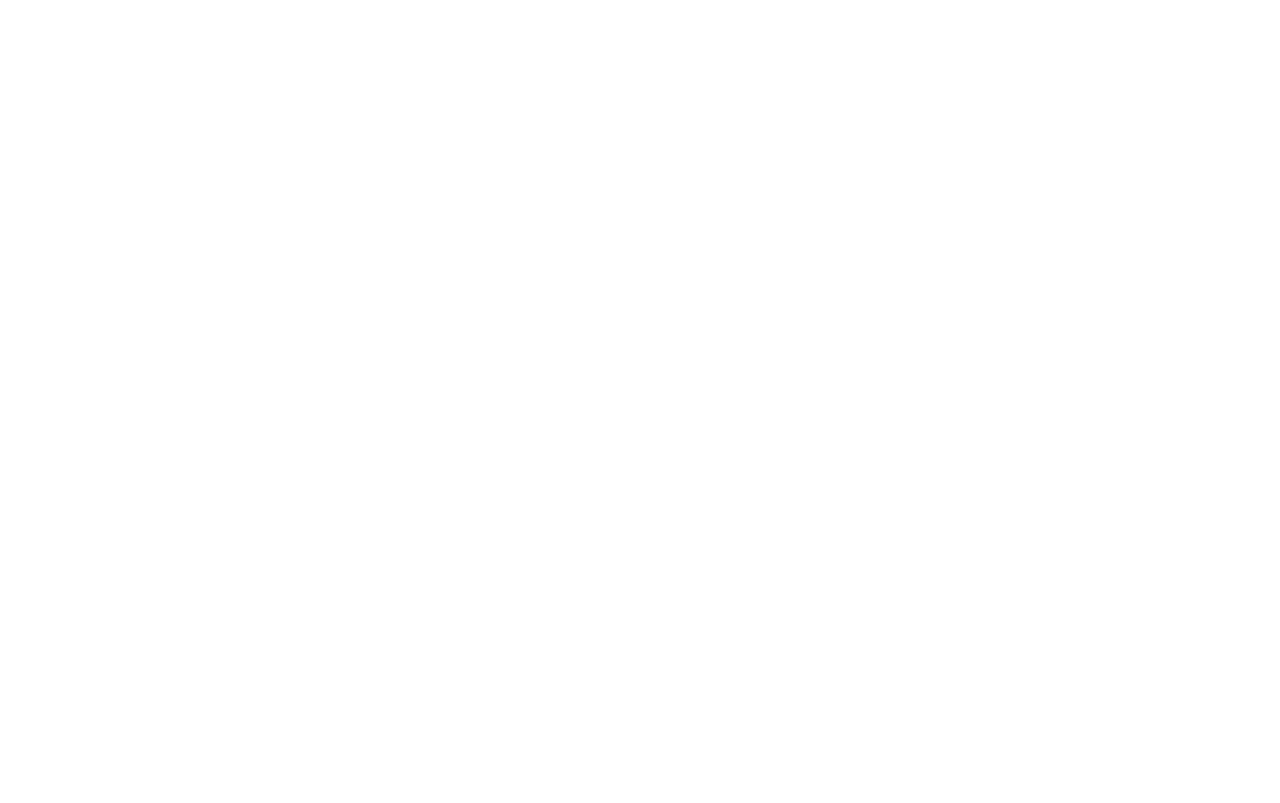
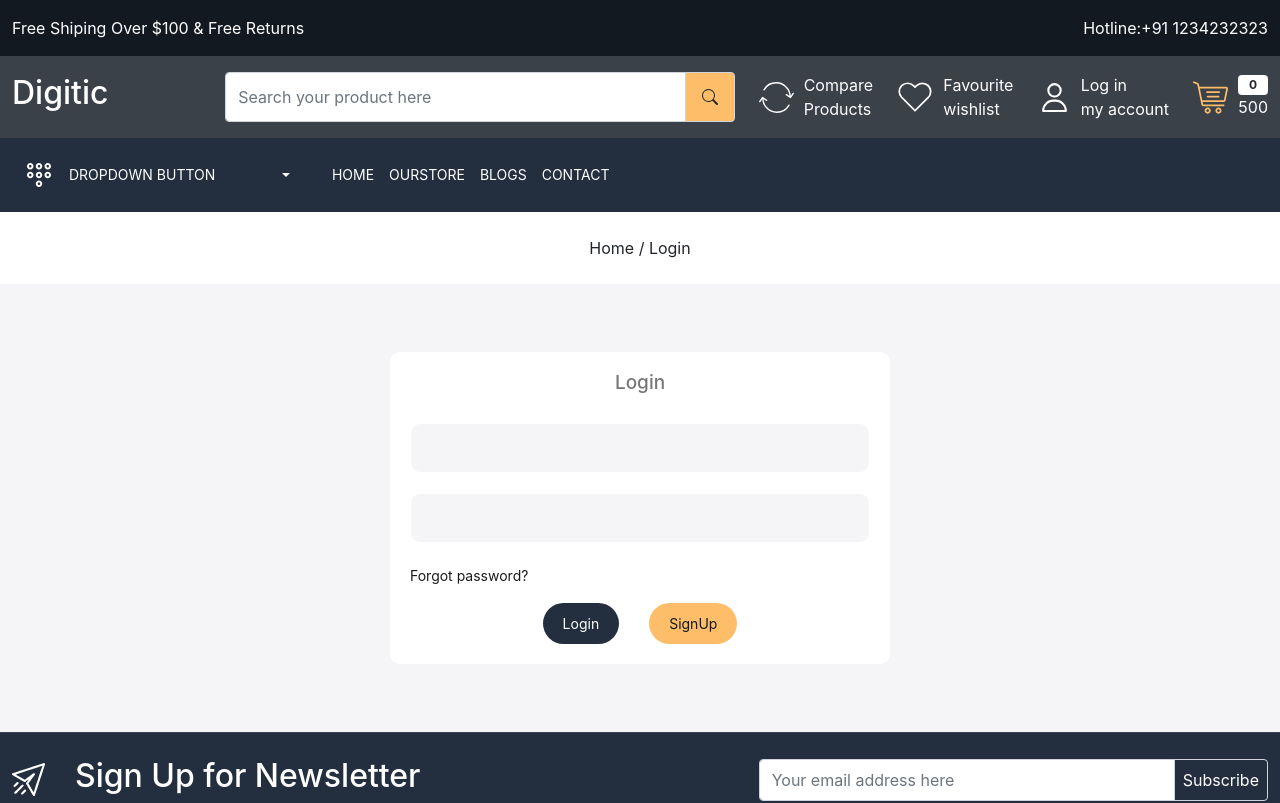
Before and after one commit to nishadamit/ecommerce-mern, a React (Create React App) app in the folder frontend/: page /login in a window 1280 px wide. Before the commit this address had no page. Shown: the top 803 px of the page. Built offline with nearby package versions, Linux system fonts and the light colour scheme.

Commit message:
login page added

```diff
--- a/frontend/src/App.css
+++ b/frontend/src/App.css
@@ -523,3 +523,47 @@ border: transparent;
   top: 3%;
 }
 /* wishlist apge ends here here */
+
+/* login page starts here */
+.login-card{
+  width: 500px;
+  margin: 20px auto;
+  background-color: #fff;
+  padding: 20px;
+  display: flex;
+  flex-direction: column;
+  gap: 20px;
+  border-radius: 10px;
+}
+
+.login-card h3{
+  font-size: 19px;
+  font-weight: 500;
+  color: var(--color-777777);
+}
+
+.login-card .form-control{
+  margin-bottom: 20px;
+  height: 50px;
+  background-color: var(--color-f5f5f7);
+  font-size: 14px;
+  border-radius: 10px;
+  color: var(--color-777777);
+  border-color: transparent;
+}
+
+.login-card a{
+  font-size: 14px;
+  color: #1c1c1b;
+  font-weight: 400;
+}
+
+.login-card .signup{
+  background-color: var(--color-febd69);
+  color: var(--color-131921);
+}
+.login-card .signup:hover{
+  background-color: var(--color-131921);
+  color: white;
+}
+/* login page ends here */
--- a/frontend/src/App.js
+++ b/frontend/src/App.js
@@ -9,6 +9,7 @@ import OurStore from './pages/OurStore';
 import Blog from './pages/Blog';
 import CompareProduct from './pages/CompareProduct';
 import Wishlist from './pages/Wishlist';
+import Login from './pages/Login';
 
 function App() {
   return <>
@@ -22,6 +23,7 @@ function App() {
                   <Route path='blogs' element={<Blog />}/>
                   <Route path='compare-product' element={<CompareProduct />}/>
                   <Route path='wishlist' element={<Wishlist />}/>
+                  <Route path='login' element={<Login />}/>
               </Route>
             </Routes>
             </BrowserRouter>
--- a/frontend/src/components/Header.jsx
+++ b/frontend/src/components/Header.jsx
@@ -65,7 +65,7 @@ const Header = () => {
                   </Link>
                 </div>
                 <div>
-                  <Link to={'/compare-product'} className="d-flex align-items-center g-10 text-white">
+                  <Link to={'/login'} className="d-flex align-items-center g-10 text-white">
                     <img src="images/user.svg" alt="user" />
                     <p className="mb-0">
                       Log in  <br /> my account
--- /dev/null
+++ b/frontend/src/pages/Login.jsx
@@ -0,0 +1,47 @@
+import React from 'react';
+import { Link } from 'react-router-dom';
+import Breadcrumb from '../components/Breadcrumb';
+import Meta from '../components/Meta';
+
+const Login = () => {
+  return (
+    <>
+        <Meta title = 'Login'/>
+        <Breadcrumb title = 'Login'/>
+        <div className="login-wrapper py-5 home-wrapper-2">
+            <div className="container-xxl">
+                <div className="row">
+                    <div className="col-12">
+                     <div className="login-card">
+                        <h3 className='text-center'>Login</h3>
+                        <form>
+                            <div>
+                                <input
+                                    type="text"
+                                    className="form-control"
+                                />
+                            </div>
+                            <div>
+                                <input
+                                    type="text"
+                                    className="form-control"
+                                />
+                            </div>
+                            <div>
+                                <Link to={'/forgot-password'}>Forgot password?</Link>
+                                <div className="d-flex justify-content-center align-items-center g-30 mt-3">
+                                    <button className='button border-0'>Login</button>
+                                    <Link to={'/signup'} className='button signup'>SignUp</Link>
+                                </div>
+                            </div>
+                        </form>
+                     </div>
+                    </div>
+                </div>
+            </div>
+        </div>
+    </>
+  )
+}
+
+export default Login
```
